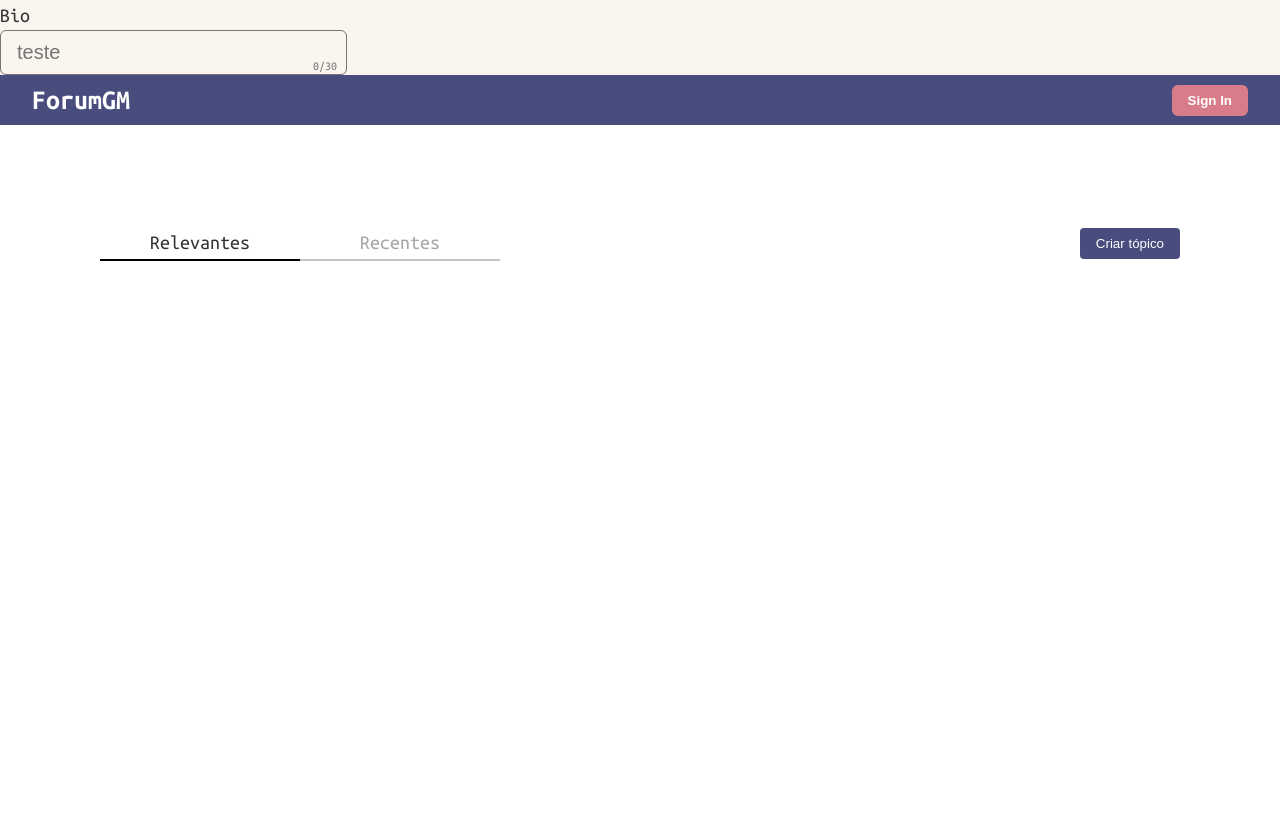
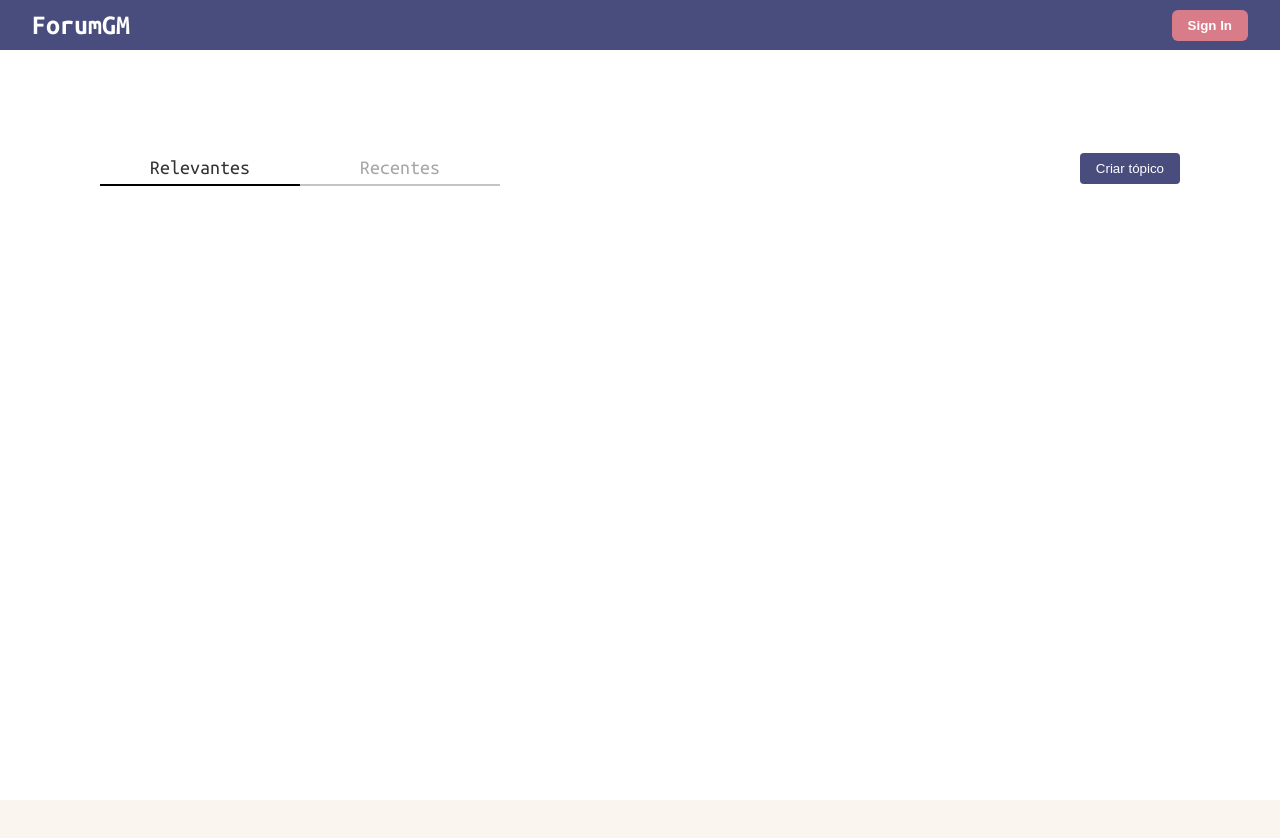
Before and after one commit to damatomos/forum-gm-frontend, a Vue app: page / in a window 1280 px wide. Shown: the top 838 px of the page. After the commit the page ends 800 px from the top, so only its background shows below. Built offline with nearby package versions, Linux system fonts and the light colour scheme.

Commit message:
remove elements of teste in app

```diff
--- a/src/App.vue
+++ b/src/App.vue
@@ -1,9 +1,7 @@
 <script setup lang="ts">
-import InputComponent from './components/InputComponent.vue';
 </script>
 
 <template>
-  <InputComponent variant="three" placeholder="teste" maxLength="30" label="Bio"/>
   <RouterView />
 </template>
 
```
